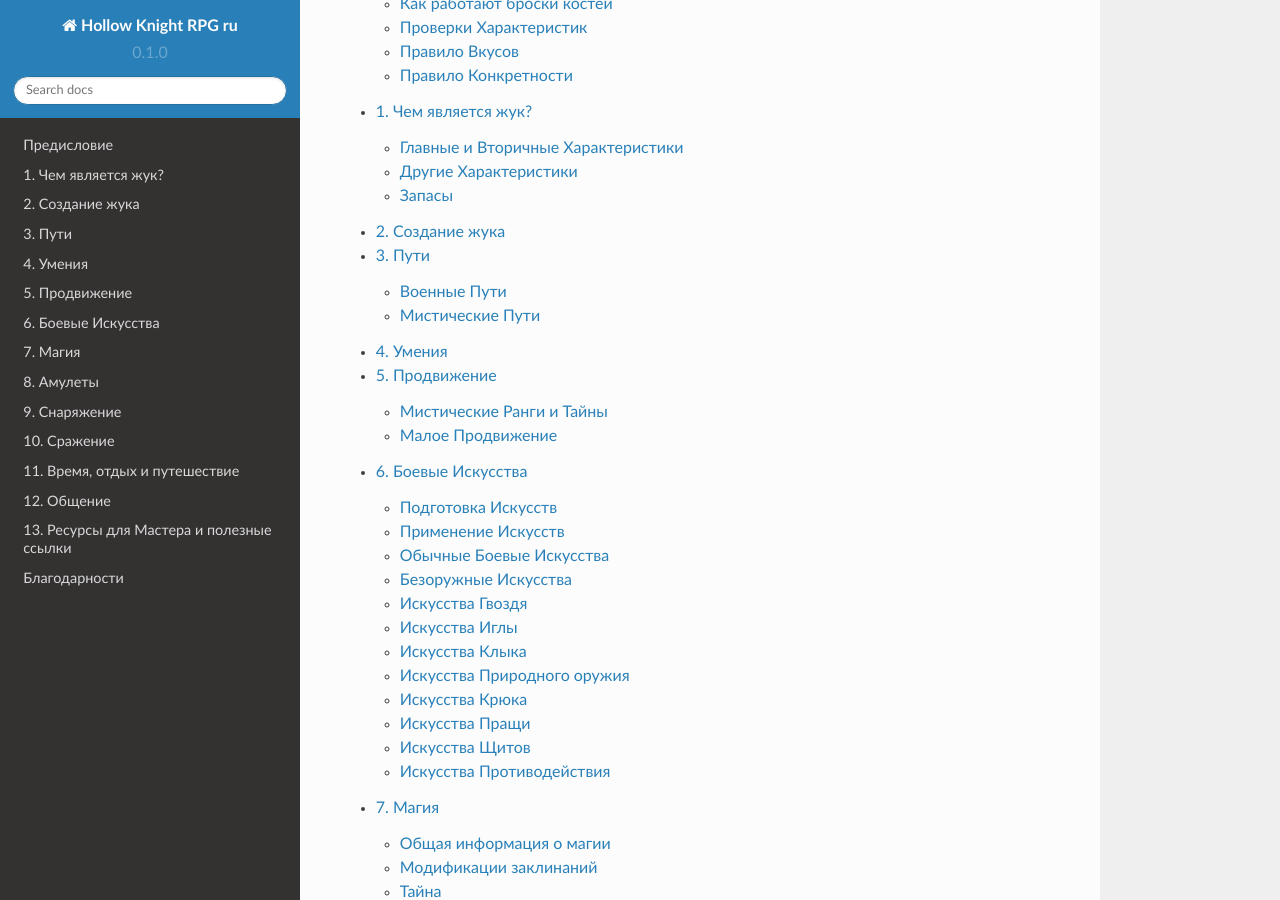
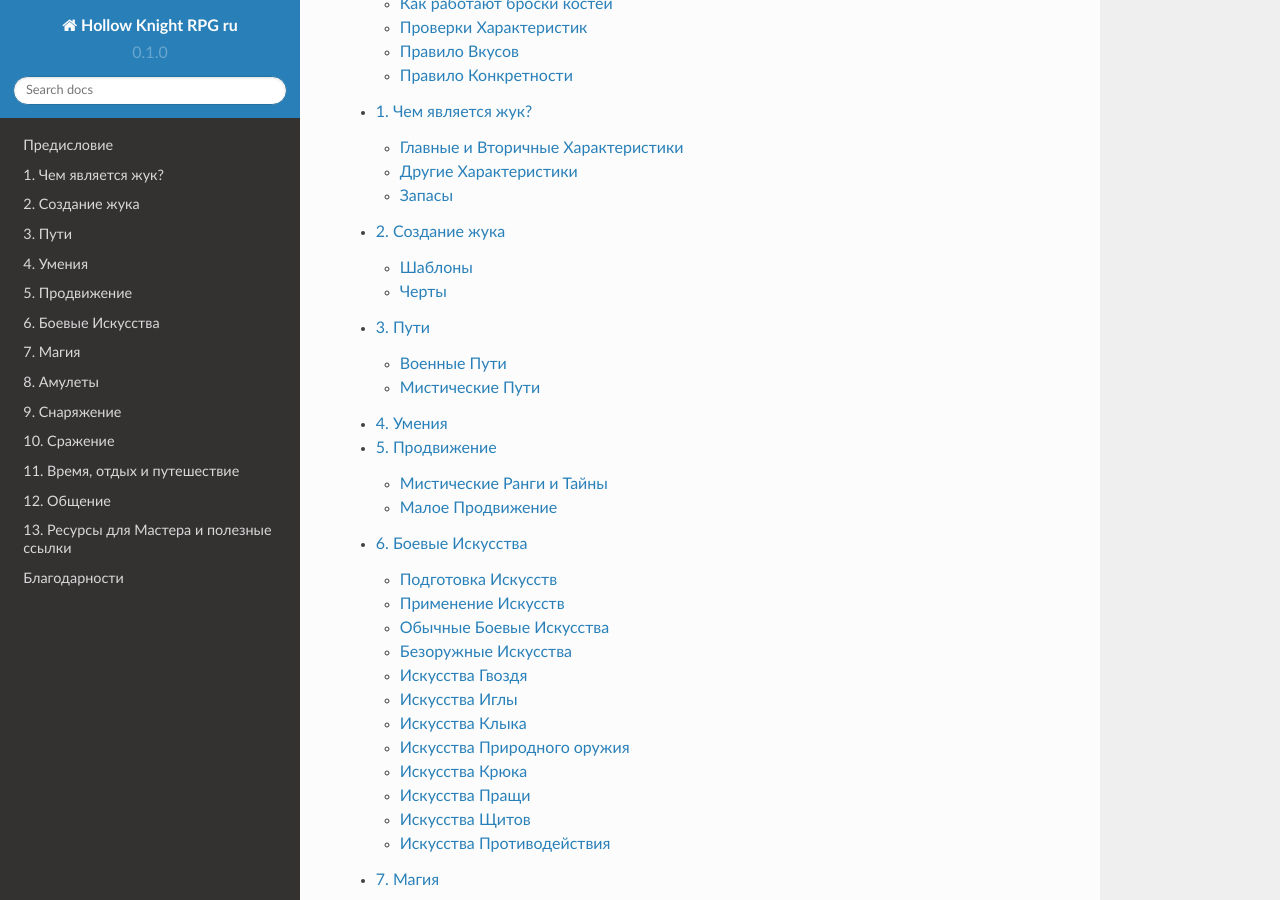
Before and after one commit to LazySelkie/hollow-knight-rpg-ru, a Sphinx documentation site: the page built from docs/source/index.rst, in a window 1280 px wide and 900 px high, scrolled down 638 px. Built offline with Sphinx 7.4.7 and the Read the Docs theme 2.0.0, drawn with Linux system fonts in a browser that asks for light colours.

Commit message:
Update building your bug.rst

```diff
--- a/docs/source/building your bug.rst
+++ b/docs/source/building your bug.rst
@@ -1,3 +1,11 @@
 .. _ch2-building-your-bug:
 2. Создание жука
 ==================
+
+Шаблоны
+-----------
+
+Черты
+----------
+
+.. include:: traits_natural
```
